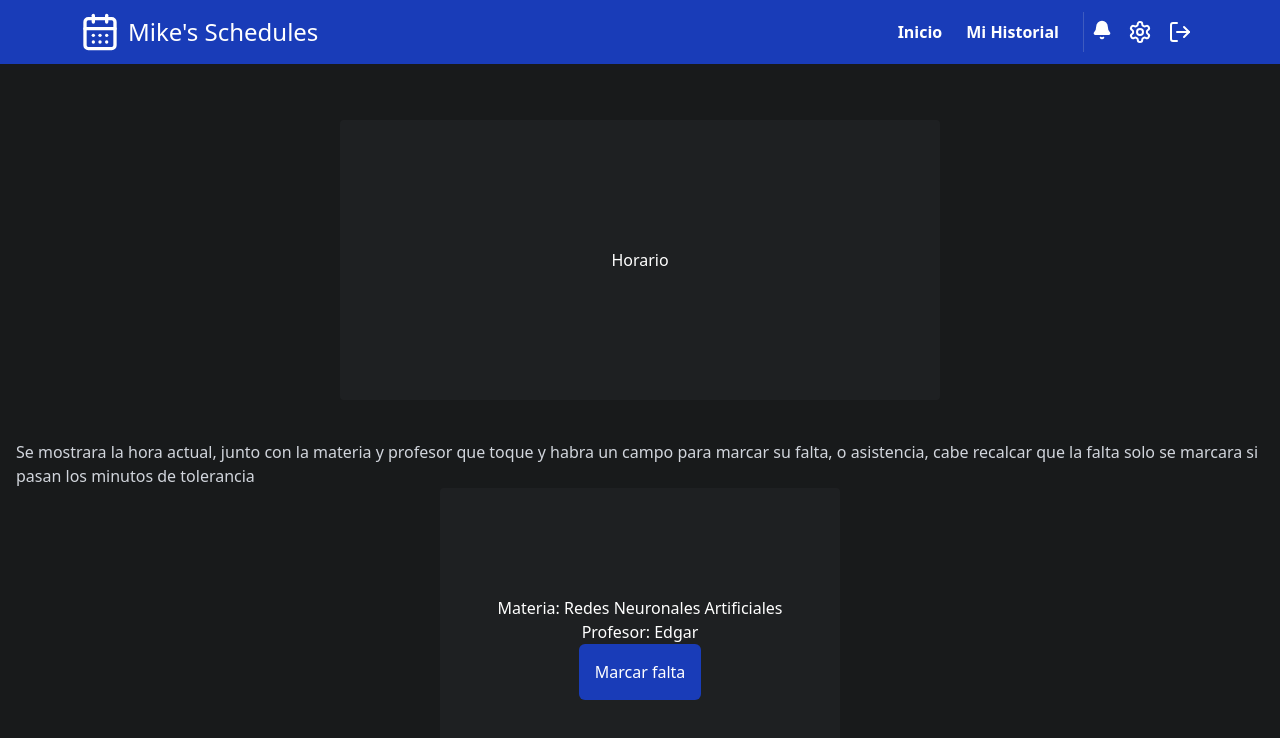
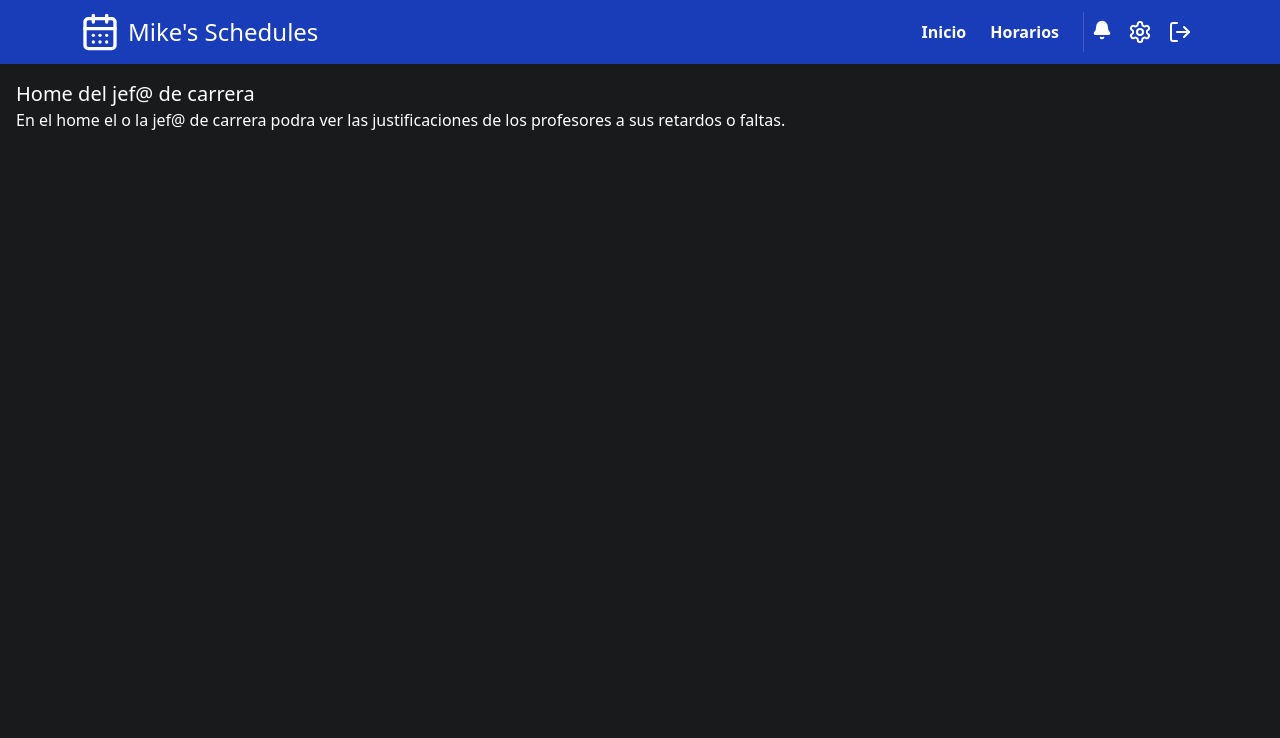
Before and after one commit to ErickDbS/Lo-de-mike, a React (Vite) app: page /home in a window 1280 px wide. Shown: the top 738 px of the page. Built offline with nearby package versions, Linux system fonts and the light colour scheme.

Commit message:
Cambio en las opciones de los roles

```diff
--- a/src/AppRoutes.tsx
+++ b/src/AppRoutes.tsx
@@ -7,6 +7,9 @@ import Login from "./pages/Auth/Login";
 import Register from "./pages/Auth/Register";
 import Reports from "./pages/reports/reports";
 import History from "./pages/history/History";
+import HomeAdmin from "./pages/Home/homeAdmin";
+
+const userRole: string = "admin";
 
 export default function AppRoutes() {
     return (
@@ -17,7 +20,12 @@ export default function AppRoutes() {
                 <Route path="/register" element={<Register />} />
 
                 <Route path="/" element={<Layout />}>
-                    <Route path="/home" index element={<Home />} />
+                    <Route
+                        path="/home"
+                        element={
+                            userRole === "admin" ? <HomeAdmin /> : <Home />
+                        }
+                    />
                     <Route path="/history" element={<History />} />
                     <Route path="/reports" element={<Reports />} />
                     <Route path="/settings" element={<Settings />} />
--- a/src/components/Navbar/Navbar.tsx
+++ b/src/components/Navbar/Navbar.tsx
@@ -2,7 +2,7 @@ import { Bell, CalendarDays, LogOut, Settings } from "lucide-react";
 import { Link } from "react-router-dom";
 
 export default function Navbar() {
-    const userRole = "maestro";
+    const userRole = "jefeCarrera";
 
     // Opciones de navegación basadas en el rol
     const navOptions = {
@@ -10,18 +10,8 @@ export default function Navbar() {
             {
                 path: "/history",
                 label: "Historial de Clases",
-                title: "Ver las clases pasadas y asistencia del profesor.",
+                title: "Ver las clases pasadas y asistencia del profesores.",
             },
-            {
-                path: "/reports",
-                label: "Lista de Reportes",
-                title: "Lista de reportes hechos y su estado.",
-            },
-            // {
-            //     path: "/edit",
-            //     label: "Corregir Reportes",
-            //     title: "Editar o corregir reportes incorrectos.",
-            // },
         ],
         maestro: [
             {
@@ -30,21 +20,11 @@ export default function Navbar() {
                 title: "Ver todas sus asistencias y reportes.",
             },
         ],
-        checador: [
+        jefeCarrera: [
             {
-                path: "/check",
-                label: "Verificar Asistencia",
-                title: "Consultar reportes de faltas y confirmarlos.",
-            },
-            {
-                path: "/edit",
-                label: "Corregir Reportes",
-                title: "Editar o corregir reportes incorrectos.",
-            },
-            {
-                path: "/general-reports",
-                label: "Reportes Generales",
-                title: "Acceso a estadísticas de asistencia.",
+                path: "/schedules",
+                label: "Horarios",
+                title: "Ver horarios con la opción de crear, eliminar, editar.",
             },
         ],
     };
--- /dev/null
+++ b/src/pages/Home/homeAdmin.tsx
@@ -0,0 +1,11 @@
+export default function HomeAdmin() {
+    return (
+        <>
+            <h1 className="text-white text-xl">Home del jef@ de carrera</h1>
+            <h2 className="text-white">
+                En el home el o la jef@ de carrera podra ver las justificaciones
+                de los profesores a sus retardos o faltas.
+            </h2>
+        </>
+    );
+}
--- a/src/pages/history/History.tsx
+++ b/src/pages/history/History.tsx
@@ -6,7 +6,7 @@ export default function History() {
             return (
                 <>
                     <h1 className="text-white">
-                        Aqui se mostrara el historial de clases pasadas y
+                        Aqui se mostrará una lista de clases pasadas y
                         asistencia de los profesores.
                     </h1>
                 </>
@@ -15,7 +15,10 @@ export default function History() {
         case "maestro":
             return (
                 <>
-                    <h1 className="text-white">POnganse al tiro</h1>
+                    <h1 className="text-white">
+                        Aquí el profesor podrá ver una lista de sus clases
+                        pasadas y justificar sus faltas o retardos.
+                    </h1>
                 </>
             );
             break;
```
